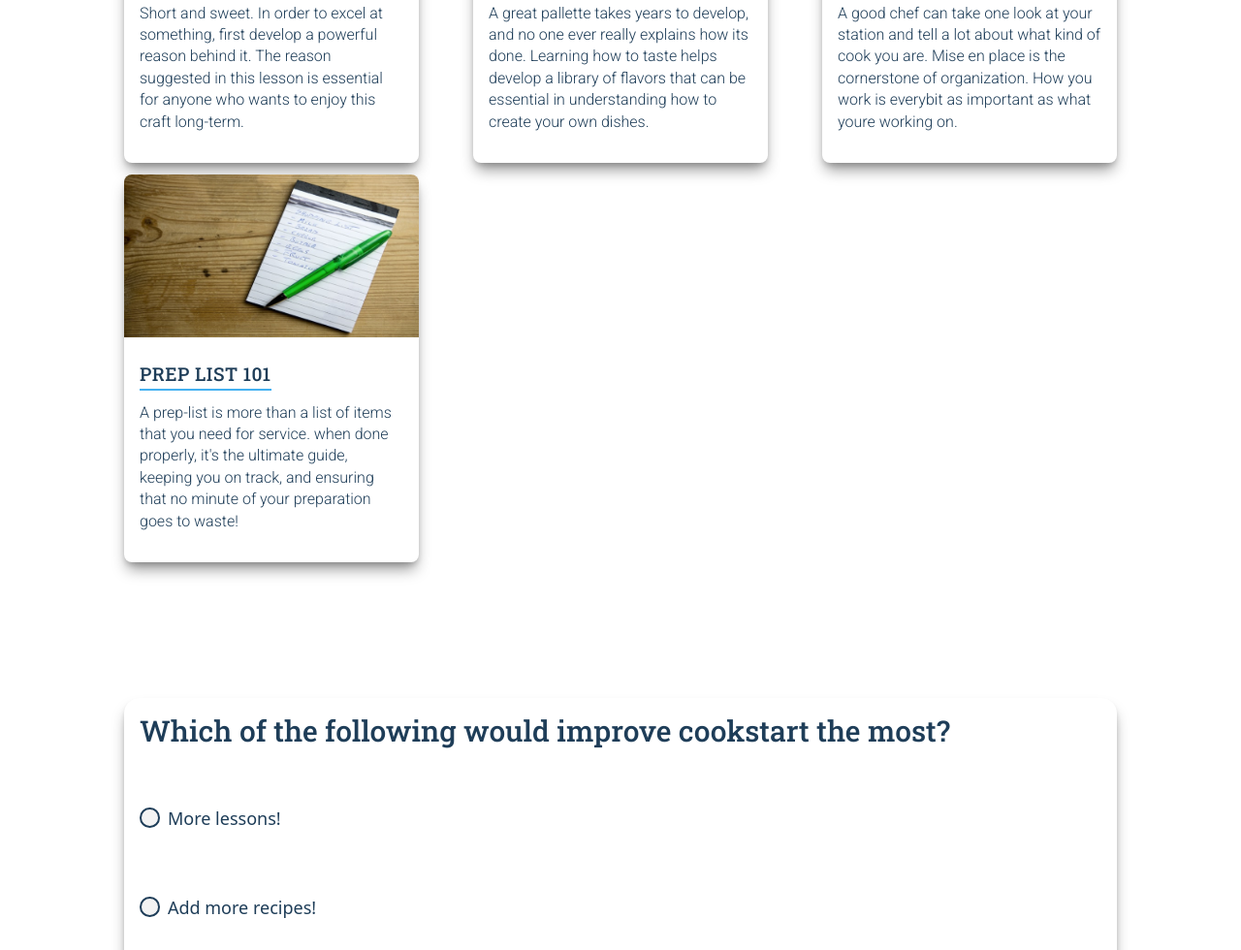
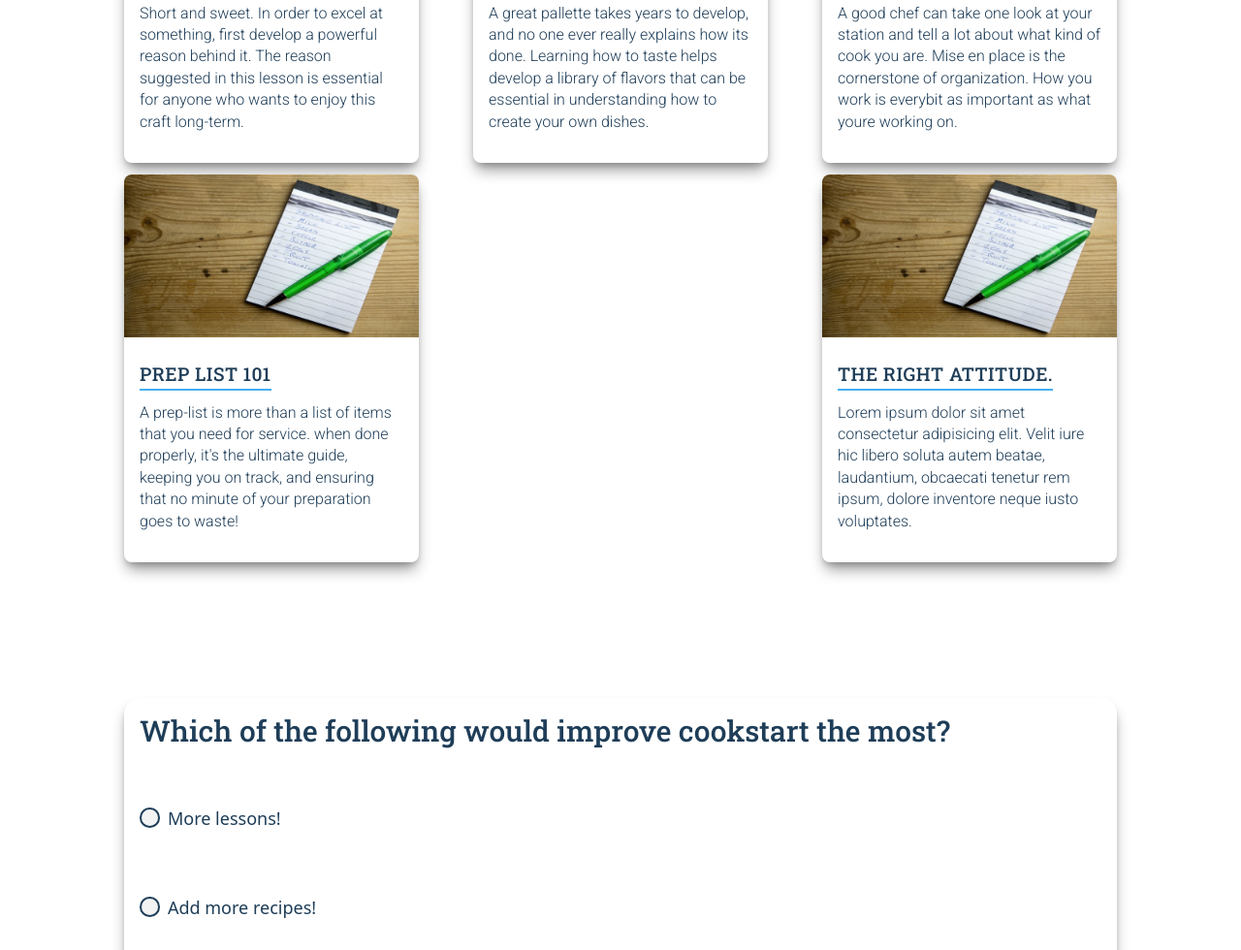
Before and after one commit to CArnold22265/CookStart, a website: page index.html in a window 1280 px wide. Shown: the part 1076-2056 px from the top of the page at 97% size. Drawn offline with Linux system fonts and the light colour scheme.

Commit message:
todo list updated...

```diff
--- a/index.html
+++ b/index.html
@@ -218,7 +218,21 @@
 
 
 <!-- ---------------- card - 5 ------------------->
+<li class="card card-5 mb-5 md:mb-3 rounded-lg"  data-CardContent="5">
 
+  <div>
+    <div class="card-img-wrapper w-full object-cover mb-2">
+      <img src="/images/3-card/card-1.png" alt="" class="card-image rounded-t-lg mb-6">
+    </div>
+    <h4 class="card-title mx-4 font-roboto mb-3 border-b-2 border-b-ltblumain inline-block">
+        The right attitude.
+    </h4>
+    <p class="text-gray-800 mx-4 ">
+     Lorem ipsum dolor sit amet consectetur adipisicing elit. Velit iure hic libero soluta autem beatae, laudantium, obcaecati tenetur rem ipsum, dolore inventore neque iusto voluptates.
+    </p>
+  </div>
+
+</li>
 
 
 
--- a/script.js
+++ b/script.js
@@ -237,9 +237,8 @@ pollSubmitBtn.addEventListener("click", function (e) {
 ///////////////////TODO/////////////////
 /*
 1.) create seperate css & js file for the skills page
-2.)
-3.) SET UP MODAL WHEN LESSON CLICKED FIRST PAGE
-    3a.) modal should blur the background exit on any click outside the modal, exit when the x in top left of modal is clicked
+2.) if possible, setup the lesons.js and c=script.js as lessons. create a seperate module which determines which of the lessons cards was clicked, the clicked card value should be set to the active lesson on the lessons page when the link is activated. probably create a seperate module for that, and import it to the lessons page and the script.js page...
+3.) setup place holder lorem lessons and test arrows to make sure it works with multiple lessons...
 4.) Finish typing lessons section
 5.) enter valid email modal on poll?
 6.) add 2 lessons
```
